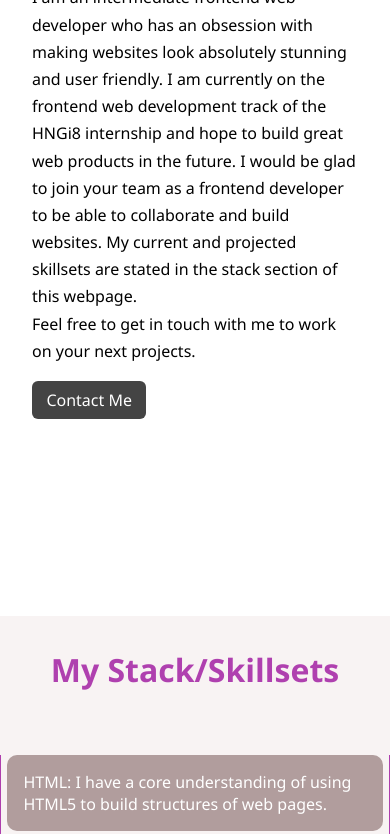
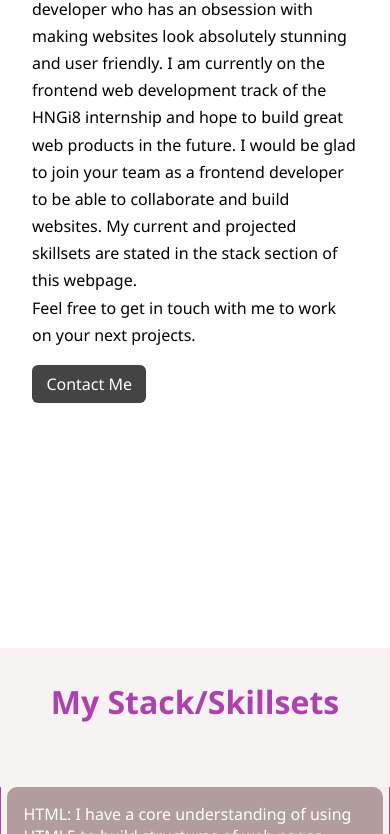
Before and after one commit to Derah98/stage2, a plain HTML site: page index.html in a window 390 px wide. Shown: the part 330-1164 px from the top of the page. Drawn offline with Linux system fonts and the light colour scheme.

Commit message:
stylesheet update

```diff
--- a/css/mobile.css
+++ b/css/mobile.css
@@ -5,7 +5,8 @@
 
 /* ABOUT */
 #about{
-  padding-top: 6rem;
+  padding-top: 5rem;
+  margin-bottom: 2rem;
 }
 
 #about .about-img{
@@ -23,5 +24,5 @@
 
 /* STACK */
 #stack{
-  margin-top: 3rem;
+  margin-top: 5rem;
 }
```
